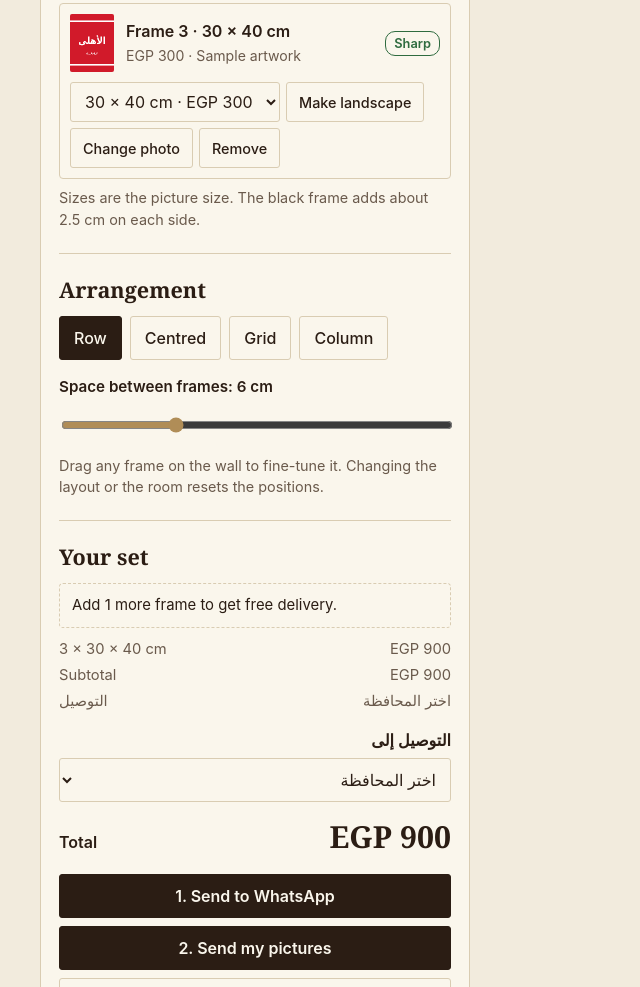
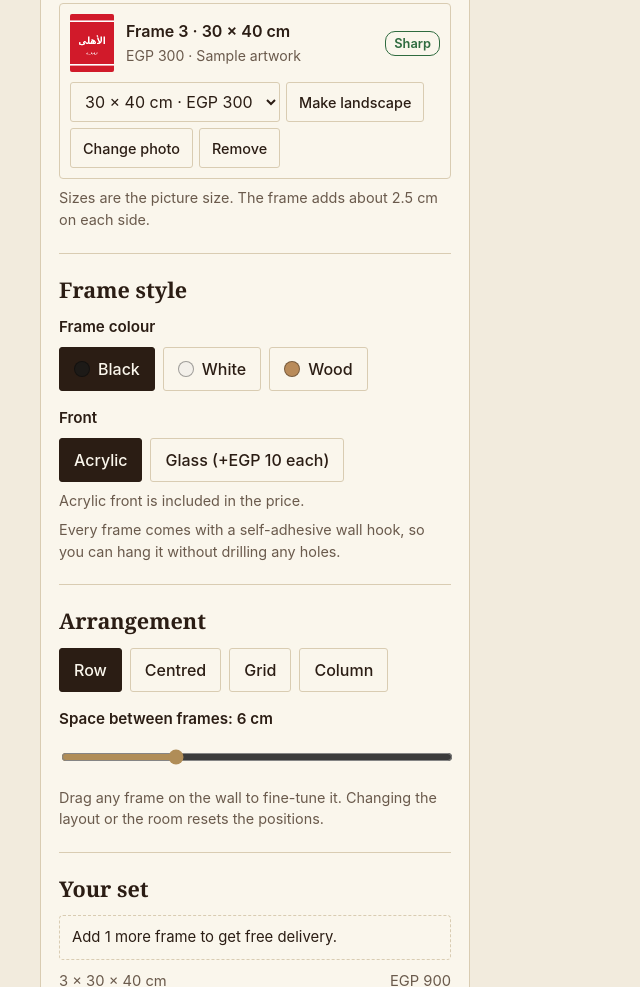
Before and after one commit to ihtiagstore/Set-Your-Design, a plain HTML site: page index.html in a window 1280 px wide. Shown: the part 1327-2314 px from the top of the page, without its empty margins (0-640 px from the left). Drawn offline with Linux system fonts and the light colour scheme.

Commit message:
Add files via upload

```diff
--- a/index.html
+++ b/index.html
@@ -101,6 +101,10 @@ input[type=range]{width:100%;accent-color:var(--accent);min-height:32px}
     4px 8px 12px rgba(0,0,0,.20),
     10px 20px 32px rgba(0,0,0,.14)}
 .frame:active{cursor:grabbing}
+.frame.fw{background:linear-gradient(145deg,#fbf9f4 0%,#ebe7dd 45%,#d3cec2 100%);
+  box-shadow:inset 1px 1px 1px rgba(255,255,255,.95),inset -1px -1px 2px rgba(0,0,0,.2),1px 2px 2px rgba(0,0,0,.26),4px 8px 12px rgba(0,0,0,.18),10px 20px 32px rgba(0,0,0,.12)}
+.frame.fo{background:repeating-linear-gradient(90deg,rgba(0,0,0,.05) 0 2px,rgba(255,255,255,.05) 2px 5px),linear-gradient(145deg,#c99c6a 0%,#a77a4e 45%,#8a6240 100%);
+  box-shadow:inset 1px 1px 1px rgba(255,255,255,.25),inset -1px -1px 2px rgba(0,0,0,.45),1px 2px 2px rgba(0,0,0,.28),4px 8px 12px rgba(0,0,0,.2),10px 20px 32px rgba(0,0,0,.14)}
 #stage.calibrating .frame{pointer-events:none}
 .artwrap{position:relative;line-height:0;width:100%;height:100%}
 .artwrap canvas{display:block}
@@ -156,7 +160,17 @@ a.btn{text-decoration:none}
         <div class="chips" id="presets"></div>
         <h3 class="sub">Size of each frame</h3>
         <ul class="list" id="list"></ul>
-        <p class="hint">Sizes are the picture size. The black frame adds about 2.5 cm on each side.</p>
+        <p class="hint">Sizes are the picture size. The frame adds about 2.5 cm on each side.</p>
+      </div>
+
+      <div class="block">
+        <h2>Frame style</h2>
+        <h3>Frame colour</h3>
+        <div class="opts" id="fcolor" role="radiogroup" aria-label="Frame colour"></div>
+        <h3 class="sub">Front</h3>
+        <div class="opts" id="front" role="radiogroup" aria-label="Frame front"></div>
+        <p class="hint" id="frontNote"></p>
+        <p class="hint">Every frame comes with a self-adhesive wall hook, so you can hang it without drilling any holes.</p>
       </div>
 
       <div class="block">
@@ -216,6 +230,9 @@ a.btn{text-decoration:none}
     {id:"wall",name:"Empty wall",center:90,availH:200,fw:280,label:"wall"}
   ];
   var WALLS=[{n:"Plaster",c:"#E4DED2"},{n:"Sage",c:"#B7C1AE"},{n:"Clay",c:"#D1B8A4"},{n:"Ink",c:"#3B404C"},{n:"White",c:"#F6F4EF"},{n:"Beige",c:"#D8C7A8"},{n:"Black",c:"#151515"}];
+  var FRAME_COLORS=[{n:"Black",cls:"fk",c:"#1d1a17"},{n:"White",cls:"fw",c:"#f3f0ea"},{n:"Wood",cls:"fo",c:"#b98b5a"}];
+  var FRONTS=[{id:"acrylic",n:"Acrylic",note:"Acrylic front is included in the price."},{id:"glass",n:"Glass (+EGP 10 each)",note:"Glass front: +EGP 10 per frame. Shatter-resistant."}];
+  var GLASS_FEE=10;
   var LAYOUTS=[{id:"row",n:"Row"},{id:"centered",n:"Centred"},{id:"grid",n:"Grid"},{id:"column",n:"Column"}];
   var PRESETS=[
     {n:"Classic trio",sizes:[1,1,1],layout:"row"},
@@ -236,7 +253,7 @@ a.btn{text-decoration:none}
   var $=function(id){return document.getElementById(id)};
   function fmt(n){return Math.round(n).toLocaleString("en-US")}
 
-  var st={scene:0,photo:false,wall:0,layout:"row",gap:6,frames:[],nextId:1,nextArt:0,
+  var st={fc:0,front:"acrylic",scene:0,photo:false,wall:0,layout:"row",gap:6,frames:[],nextId:1,nextArt:0,
     photoUrl:null,photoAR:.75,photoWallW:300,calib:{on:false,pts:[]},fee:null,govName:""};
   var arts=[];
 
@@ -461,7 +478,7 @@ a.btn{text-decoration:none}
     else{var sc0=scene();top=sc0.center?sc0.center-L.h/2:(sc0.top-GAP_ABOVE)-L.h}
     L.pos.forEach(function(p){
       var f=p.it.f,d=dimsOf(f);
-      var el=document.createElement("div");el.className="frame";el.tabIndex=0;el.setAttribute("role","img");
+      var el=document.createElement("div");el.className="frame "+FRAME_COLORS[st.fc].cls;el.tabIndex=0;el.setAttribute("role","img");
       el.setAttribute("aria-label","Frame "+(st.frames.indexOf(f)+1)+", "+d.w+" by "+d.h+" centimetres. Drag it, or use the arrow keys, to move it.");
       el.style.width=(p.it.w*k)+"px";el.style.height=(p.it.h*k)+"px";el.style.padding=(FB*k)+"px";
       var wrap=document.createElement("div");wrap.className="artwrap";
@@ -617,11 +634,11 @@ a.btn{text-decoration:none}
     if(keep){var el=ul.querySelector('[data-id="'+keep.id+'"][data-role="'+keep.role+'"]');if(el)el.focus()}
   }
   function pricing(){
-    var n=st.frames.length,sub=st.frames.reduce(function(s,f){return s+SIZES[f.size].price},0);
+    var n=st.frames.length,base=st.frames.reduce(function(s,f){return s+SIZES[f.size].price},0),glass=st.front==="glass"?GLASS_FEE*n:0,sub=base+glass;
     var free=n>=SHIP_FREE_FROM,disc=n>=DISC_FROM?DISC:0;
     var pending=!free&&n>0&&st.fee===null;
     var ship=(n===0||free||pending)?0:st.fee;
-    return {n:n,sub:sub,disc:disc,ship:ship,free:free,pending:pending,total:Math.max(0,sub-disc)+ship};
+    return {n:n,base:base,glass:glass,sub:sub,disc:disc,ship:ship,free:free,pending:pending,total:Math.max(0,sub-disc)+ship};
   }
   function renderSummary(){
     var counts={};
@@ -631,6 +648,7 @@ a.btn{text-decoration:none}
     Object.keys(counts).forEach(function(k){var s=SIZES[k];line(counts[k]+" × "+s.w+" × "+s.h+" cm","EGP "+fmt(counts[k]*s.price))});
     var P=pricing();
     if(P.n){
+      if(P.glass)line("Glass front ("+P.n+" × EGP "+GLASS_FEE+")","EGP "+fmt(P.glass));
       line("Subtotal","EGP "+fmt(P.sub));
       if(P.disc)line("Set discount ("+DISC_FROM+"+ frames)","− EGP "+fmt(P.disc),"save");
       line("التوصيل",P.free?"مجاني":(P.pending?"اختر المحافظة":P.ship+" جنيه"),P.free?"save":"",true);
@@ -682,6 +700,10 @@ a.btn{text-decoration:none}
   function swatch(lab,c,n){var d=document.createElement("span");d.className="dot";d.style.background=c;lab.appendChild(d);lab.appendChild(document.createTextNode(n))}
   makeRadios($("scenes"),"scene",SCENES,st.scene,function(s,l){l.textContent=s.name},function(i){st.scene=i;st.photo=false;st.calib={on:false,pts:[]};resetOffsets();renderAll()});
   makeRadios($("walls"),"wall",WALLS,st.wall,function(w,l){swatch(l,w.c,w.n)},function(i){st.wall=i;renderStage()});
+  makeRadios($("fcolor"),"fcolor",FRAME_COLORS,0,function(c,l){swatch(l,c.c,c.n)},function(i){st.fc=i;renderStage()});
+  function setFrontNote(){$("frontNote").textContent=FRONTS.filter(function(f){return f.id===st.front})[0].note}
+  makeRadios($("front"),"front",FRONTS,0,function(f,l){l.textContent=f.n},function(i){st.front=FRONTS[i].id;setFrontNote();renderSummary();invalidate()});
+  setFrontNote();
   var counts=[1,2,3,4,5,6,7,8,9,10];
   makeRadios($("count"),"count",counts,-1,function(n,l){l.textContent=n},function(i){setCount(i+1)});
   function buildLayouts(){
@@ -722,6 +744,8 @@ a.btn{text-decoration:none}
     L.push("My frame selection");
     L.push("Room: "+(st.photo?"My own wall photo":scene().name)+" · Layout: "+LAYOUTS.filter(function(l){return l.id===st.layout})[0].n);
     st.frames.forEach(function(f,i){var d=dimsOf(f);L.push((i+1)+") "+d.w+" × "+d.h+" cm"+(f.portrait?"":" (landscape)")+" — EGP "+SIZES[f.size].price+" · "+(f.file?"photo: "+fileNameFor(f,i):"no photo uploaded"))});
+    L.push("Frame colour: "+FRAME_COLORS[st.fc].n+" · Front: "+(st.front==="glass"?"Glass (shatter-resistant)":"Acrylic"));
+    if(P.glass)L.push("Glass front: "+P.n+" × EGP "+GLASS_FEE+" = EGP "+fmt(P.glass));
     L.push("Subtotal: EGP "+fmt(P.sub));
     if(P.disc)L.push("Discount: − EGP "+fmt(P.disc));
     L.push("Delivery: "+(P.free?"Free":(P.pending?"(governorate not chosen)":P.ship+" EGP"))+(st.govName?" – "+st.govName:""));
```
